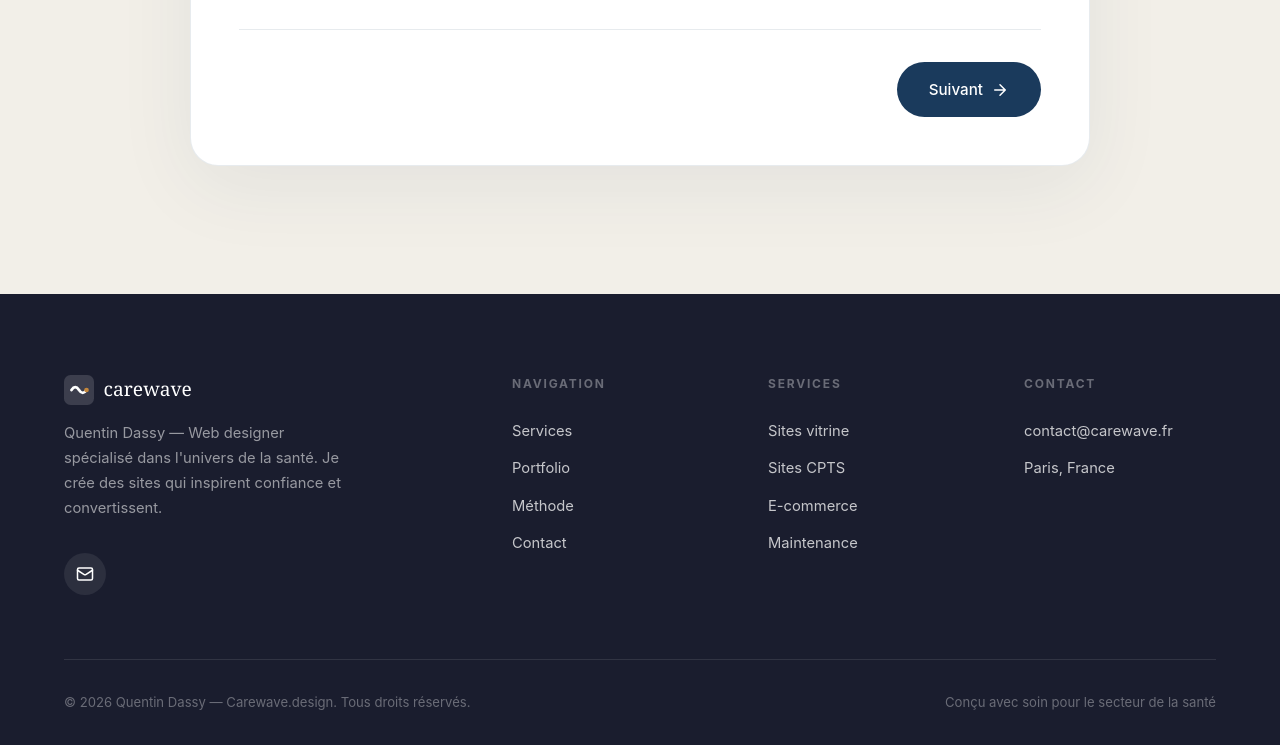
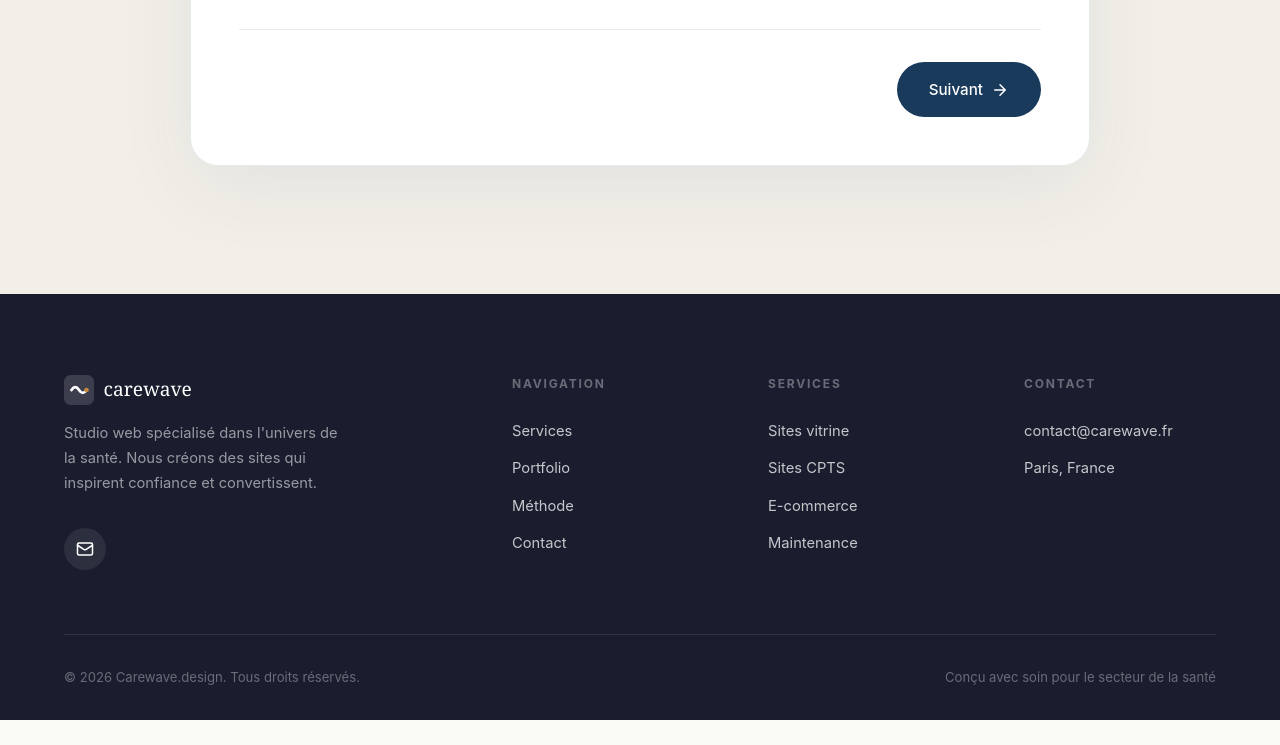
Before and after one commit to QuentinDassy/carewave-site, a plain HTML site: page index.html in a window 1280 px wide. Shown: the part 8183-8928 px from the top of the page. After the commit the page ends 8903 px from the top, so only its background shows below. Drawn offline with Linux system fonts and the light colour scheme; a web font is replaced by a local one.

Commit message:
Retire Quentin Dassy partout (footer, meta, JSON-LD)
Co-Authored-By: Claude Sonnet 4.6 <noreply@anthropic.com>

```diff
--- a/index.html
+++ b/index.html
@@ -7,7 +7,7 @@
 
     <!-- SEO -->
     <meta name="description" content="Carewave.design — Studio web spécialisé santé. Sites pour médecins, kinésithérapeutes, CPTS et cabinets médicaux. Compatibles Doctolib et données de santé. Paris & France entière.">
-    <meta name="author" content="Quentin Dassy — Carewave">
+    <meta name="author" content="Carewave">
     <meta name="robots" content="index, follow, max-snippet:-1, max-image-preview:large">
     <link rel="canonical" href="https://carewave.fr/">
 
@@ -42,7 +42,7 @@
       "email": "contact@carewave.fr",
       "founder": {
         "@type": "Person",
-        "name": "Quentin Dassy",
+        "name": "Carewave",
         "jobTitle": "Web Designer spécialisé santé"
       },
       "employee": {
@@ -1058,7 +1058,7 @@
                     <svg viewBox="0 0 32 32" width="30" height="30"><rect width="32" height="32" rx="7" fill="white" opacity="0.15"/><path d="M8 16 Q12 10 16 16 T24 16" stroke="white" stroke-width="3" fill="none" stroke-linecap="round"/><circle cx="24" cy="16" r="2.5" fill="#C4873C"/></svg>
                     <span>carewave</span>
                 </a>
-                <p>Quentin Dassy — Web designer spécialisé dans l'univers de la santé. Je crée des sites qui inspirent confiance et convertissent.</p>
+                <p>Studio web spécialisé dans l'univers de la santé. Nous créons des sites qui inspirent confiance et convertissent.</p>
                 <div class="footer-social">
                     <a href="mailto:contact@carewave.fr" class="social-link">
                         <svg xmlns="http://www.w3.org/2000/svg" width="18" height="18" viewBox="0 0 24 24" fill="none" stroke="currentColor" stroke-width="2" stroke-linecap="round" stroke-linejoin="round"><rect x="2" y="4" width="20" height="16" rx="2"/><path d="m22 7-8.97 5.7a1.94 1.94 0 0 1-2.06 0L2 7"/></svg>
@@ -1070,7 +1070,7 @@
             <div class="footer-col"><h4>Contact</h4><ul><li><a href="mailto:contact@carewave.fr">contact@carewave.fr</a></li><li><a href="#">Paris, France</a></li></ul></div>
         </div>
         <div class="footer-bottom">
-            <p>© 2026 Quentin Dassy — Carewave.design. Tous droits réservés.</p>
+            <p>© 2026 Carewave.design. Tous droits réservés.</p>
             <p>Conçu avec soin pour le secteur de la santé</p>
         </div>
     </footer>
```
